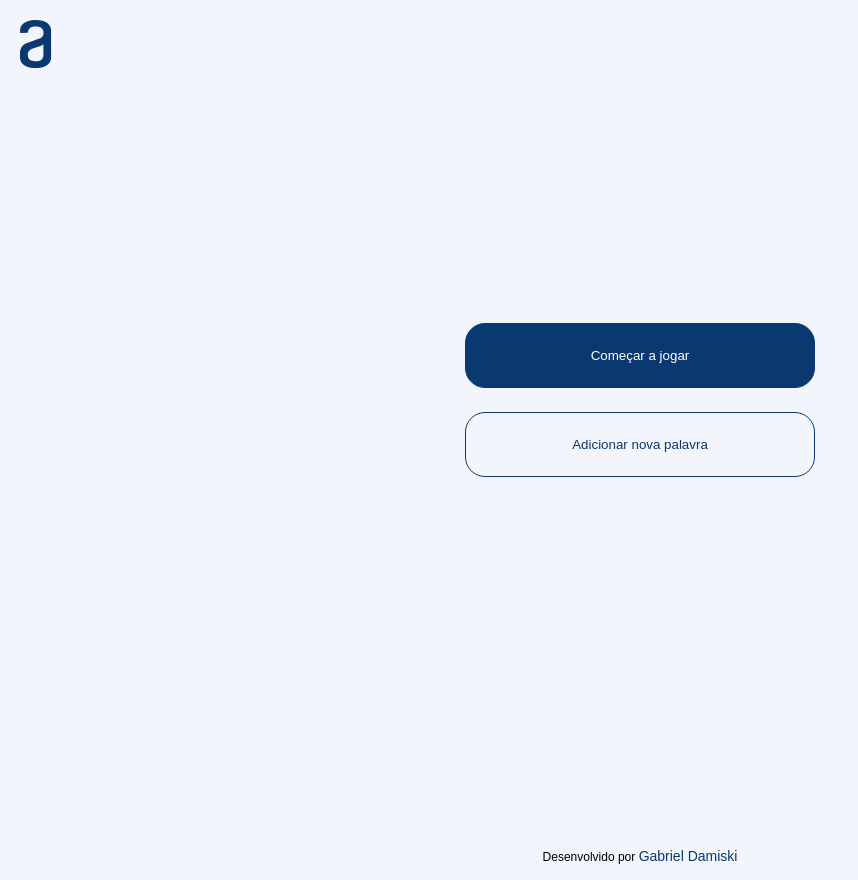
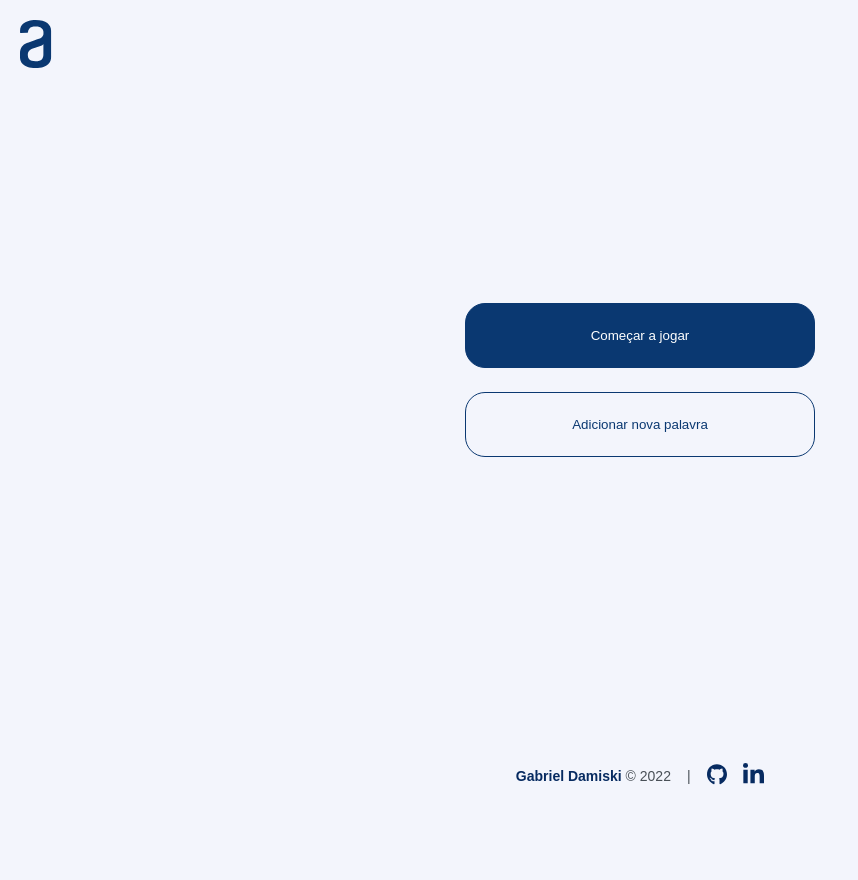
Before and after one commit to gabrieldamiski/Challenge2-Oracle-ONE, a plain HTML site: page index.html in a window 1280 px wide. Shown: the whole page, without its empty margins (0-858 px from the left). After the commit the page ends 800 px from the top, so only its background shows below. Drawn offline with Linux system fonts and the light colour scheme.

Commit message:
adiciona links no footer

```diff
--- a/index.html
+++ b/index.html
@@ -88,7 +88,11 @@
         </div>
     </div>
     <footer>
-        <p>Desenvolvido por <span>Gabriel Damiski</span></p>
+        <p><span>Gabriel Damiski</span> © 2022</p>
+        <div>
+            <a href="https://github.com/damisk1" target="_blank"><img src="./img/github-brands.svg" alt=""></a>
+            <a href="https://www.linkedin.com/in/gabriel-damiski/" target="_blank"><img src="./img/linkedin-in-brands.svg" alt=""></a>
+        </div>
     </footer>
 
 
--- a/style.css
+++ b/style.css
@@ -25,7 +25,7 @@ header {
     background: transparent;
 }
 .container {
-    height: 100vh;
+    height: 95vh;
     display: flex;
     justify-content: center;
     align-items: center;
@@ -92,6 +92,7 @@ header {
     display: flex;
     align-items: center;
     flex-direction: column;
+    margin-bottom: 2rem;
 }
 .divCanvas {
     width: 100%;
@@ -141,12 +142,29 @@ header {
     cursor: pointer;
     background-color: #c2d3e9;
 }
-footer{margin: 3rem 0 1rem 0;}
-footer p {font-size: 12px; text-align: center;}
+footer {
+    display: flex;
+    justify-content: center;
+    align-items: center;
+    height: 4vh;
+    gap: 1rem;
+    color: #495057;
+    font-size: 14px;
+}
+
+footer div {
+    display: flex;
+    gap: 1rem;
+    align-items: center
+}
+
+footer div::before{content: '|';}
+
 footer span {
-    font-size: 14px;
-    color: #0A3871;
+    color: #072B61;
+    font-weight: bold;
 }
+footer img {width: 1.3rem;}
 
 @media (max-width: 768px) {
     #teclado button{
@@ -157,6 +175,9 @@ footer span {
 }
 
 @media (max-width: 600px) {
+    .container {
+        height: 85vh;
+    }
     .pagInicial button {
         width: 280px;
         padding-right: 0;
```
Also changed, not shown: img/github-brands.svg (added), img/linkedin-in-brands.svg (added).
